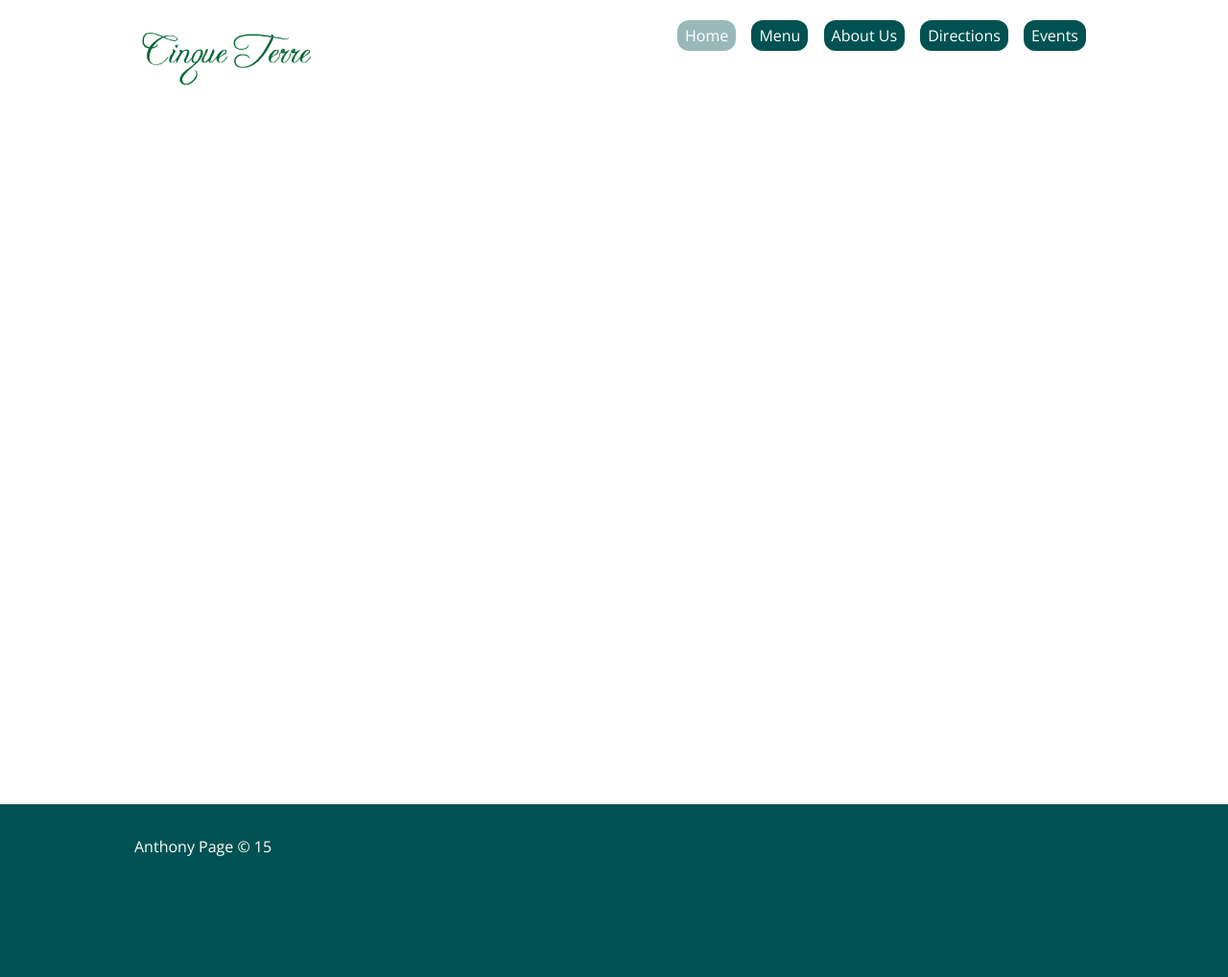
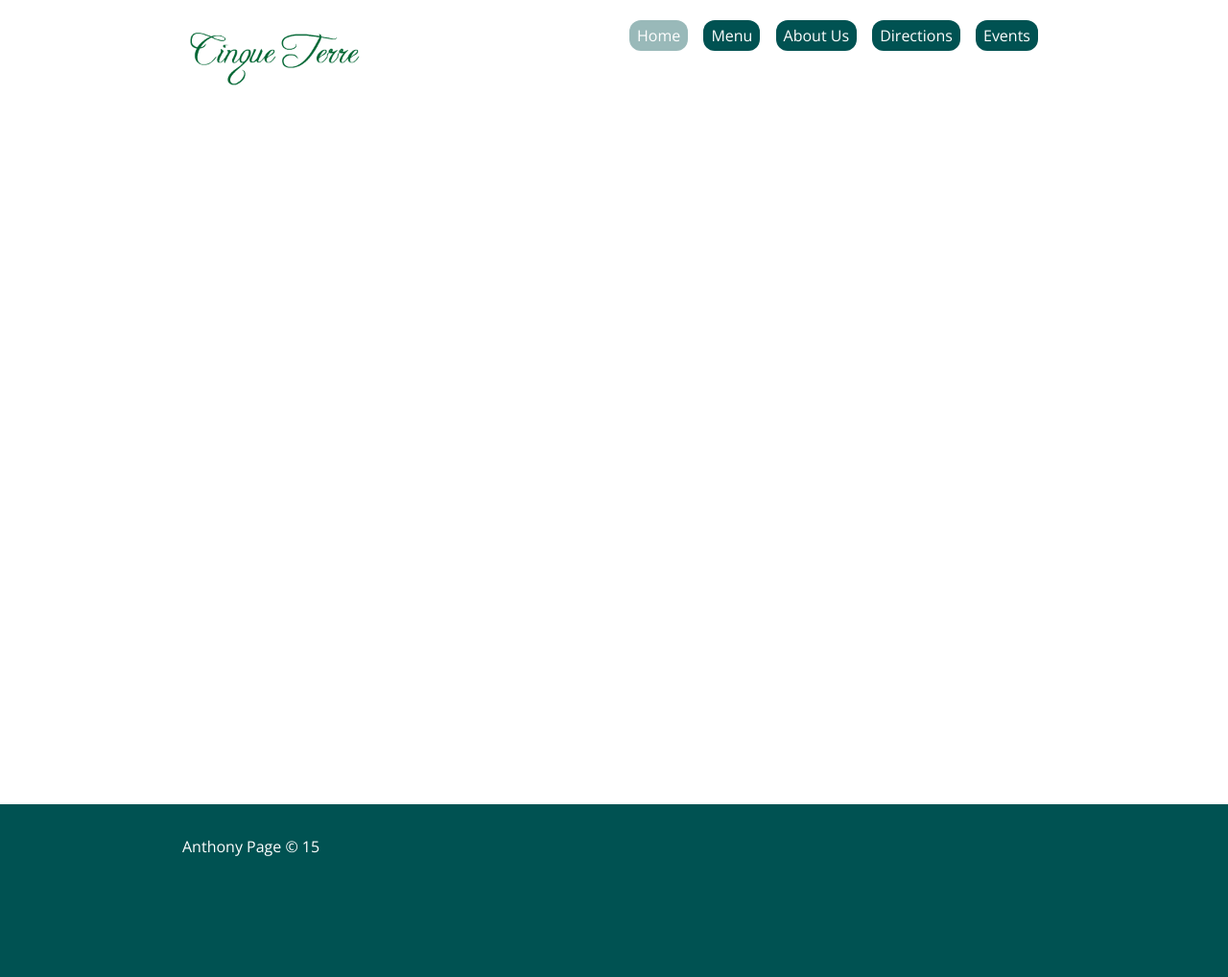
Before and after one commit to cinqueterreli/cinqueterre.github.io, a Jekyll site: the page built from 00index.html, in a window 1280 px wide. Shown: the whole page at 96% size. Built offline with Jekyll 4.4.1, drawn with Linux system fonts in a browser that asks for light colours.

Commit message:
why not 900px?

```diff
--- a/css/main.css
+++ b/css/main.css
@@ -55,7 +55,7 @@ a:hover {
 /* -----LAYOUT----- */
 
 .container {
-	max-width: 1000px; /* max-width will scale to the browser, while just `width` will always be the value */
+	max-width: 900px; /* max-width will scale to the browser, while just `width` will always be the value */
 	margin: 0 auto; /* or margin: 0 auto; -- both will center a block element on a page or in a container */
 }
 
```
